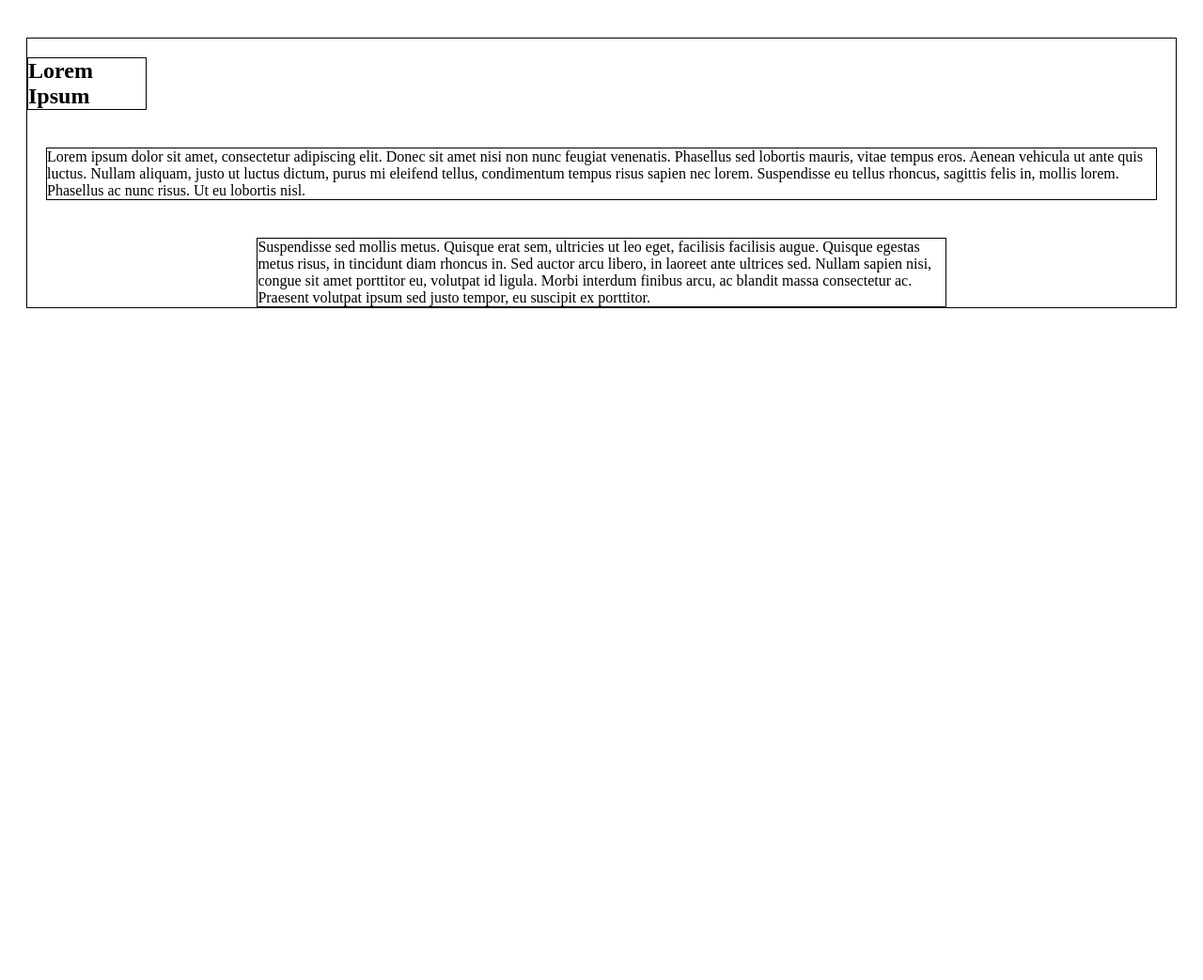
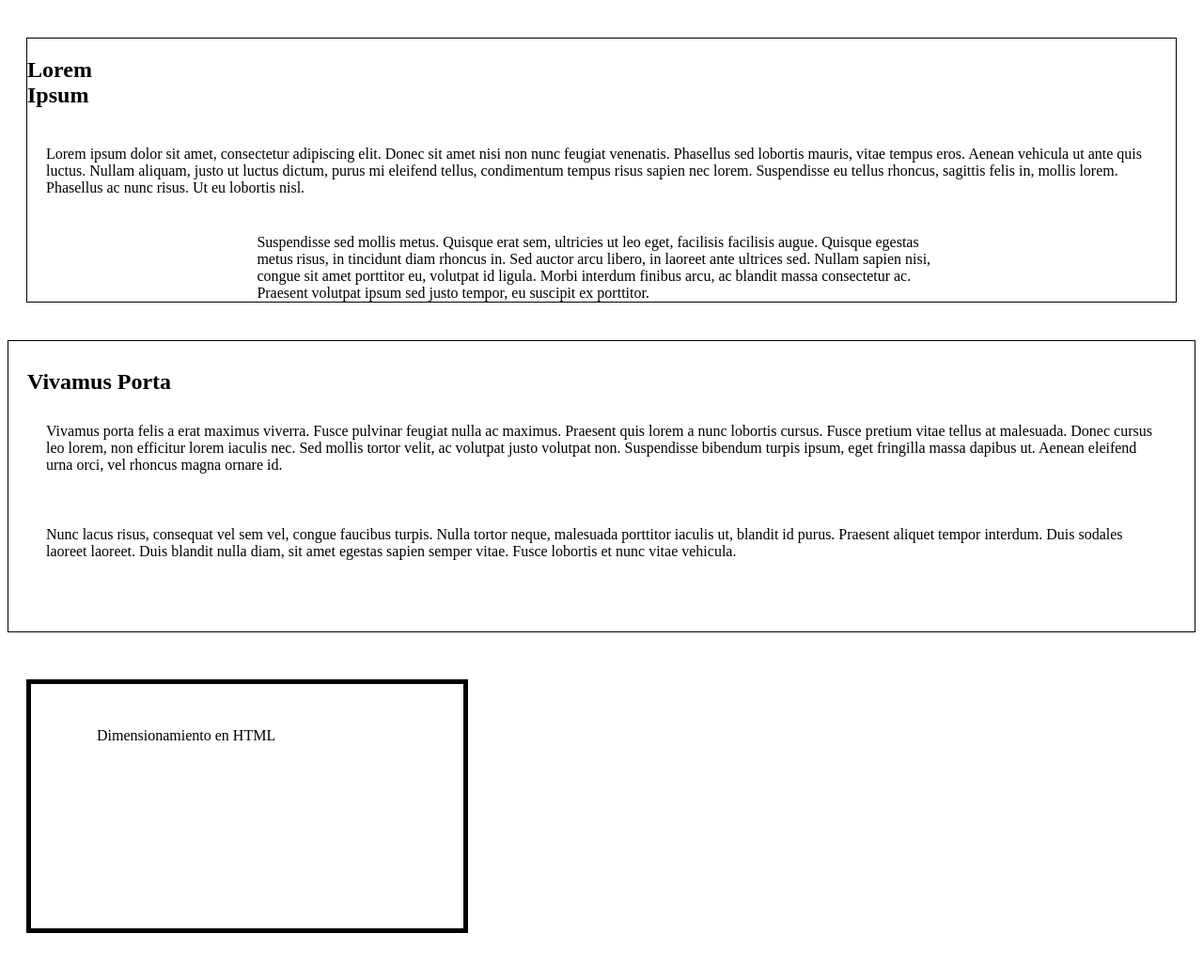
Before and after one commit to pswsm/pswsm-repo, a PHP site: page /padding.html in a window 1280 px wide. Shown: the whole page at 94% size. Before the commit the page ends 328 px from the top, so only its background shows below. Run offline with PHP 8.4, Linux system fonts and the light colour scheme.

Commit message:
Acabat l'exercici 5.

```diff
--- a/css/exercicis-css-5/padding.css
+++ b/css/exercicis-css-5/padding.css
@@ -5,18 +5,18 @@
 
 #parau {
 	margin: inherit;
-	border: solid black 1px;
+	/* border: solid black 1px; */
 }
 
 #h2u {
 	align: center;
 	width: 125px;
-	border: solid black 1px;
+	/* border: solid black 1px; */
 }
 
 #parados {
 	margin: 0 20%;
-	border: solid black 1px;
+	/* border: solid black 1px; */
 }
 
 #divdos {
--- a/css/exercicis-css-5/padding.html
+++ b/css/exercicis-css-5/padding.html
@@ -11,5 +11,13 @@
 			<p id="parau">Lorem ipsum dolor sit amet, consectetur adipiscing elit. Donec sit amet nisi non nunc feugiat venenatis. Phasellus sed lobortis mauris, vitae tempus eros. Aenean vehicula ut ante quis luctus. Nullam aliquam, justo ut luctus dictum, purus mi eleifend tellus, condimentum tempus risus sapien nec lorem. Suspendisse eu tellus rhoncus, sagittis felis in, mollis lorem. Phasellus ac nunc risus. Ut eu lobortis nisl.</p>
 			<p id="parados">Suspendisse sed mollis metus. Quisque erat sem, ultricies ut leo eget, facilisis facilisis augue. Quisque egestas metus risus, in tincidunt diam rhoncus in. Sed auctor arcu libero, in laoreet ante ultrices sed. Nullam sapien nisi, congue sit amet porttitor eu, volutpat id ligula. Morbi interdum finibus arcu, ac blandit massa consectetur ac. Praesent volutpat ipsum sed justo tempor, eu suscipit ex porttitor.</p>
 		</div>
+		<div id="divdos">
+			<h2 id="h2dos">Vivamus Porta</h2>
+			<p id="paratres">Vivamus porta felis a erat maximus viverra. Fusce pulvinar feugiat nulla ac maximus. Praesent quis lorem a nunc lobortis cursus. Fusce pretium vitae tellus at malesuada. Donec cursus leo lorem, non efficitur lorem iaculis nec. Sed mollis tortor velit, ac volutpat justo volutpat non. Suspendisse bibendum turpis ipsum, eget fringilla massa dapibus ut. Aenean eleifend urna orci, vel rhoncus magna ornare id.</p>
+			<p id="paratres">Nunc lacus risus, consequat vel sem vel, congue faucibus turpis. Nulla tortor neque, malesuada porttitor iaculis ut, blandit id purus. Praesent aliquet tempor interdum. Duis sodales laoreet laoreet. Duis blandit nulla diam, sit amet egestas sapien semper vitae. Fusce lobortis et nunc vitae vehicula.</p>
+		</div>
+		<div id="divtres">
+			<p id="paraquatre">Dimensionamiento en HTML</p>
+		</div>
 	</body>
 </html>
```
